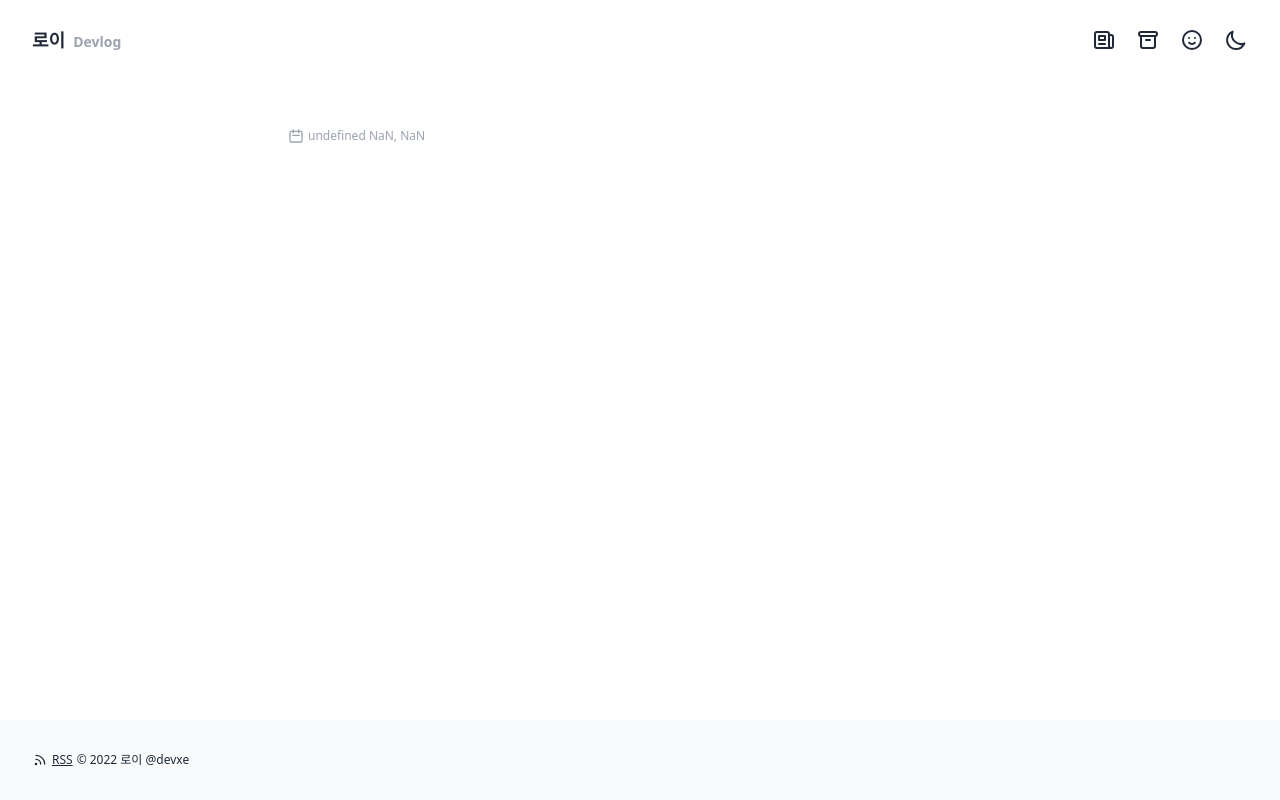
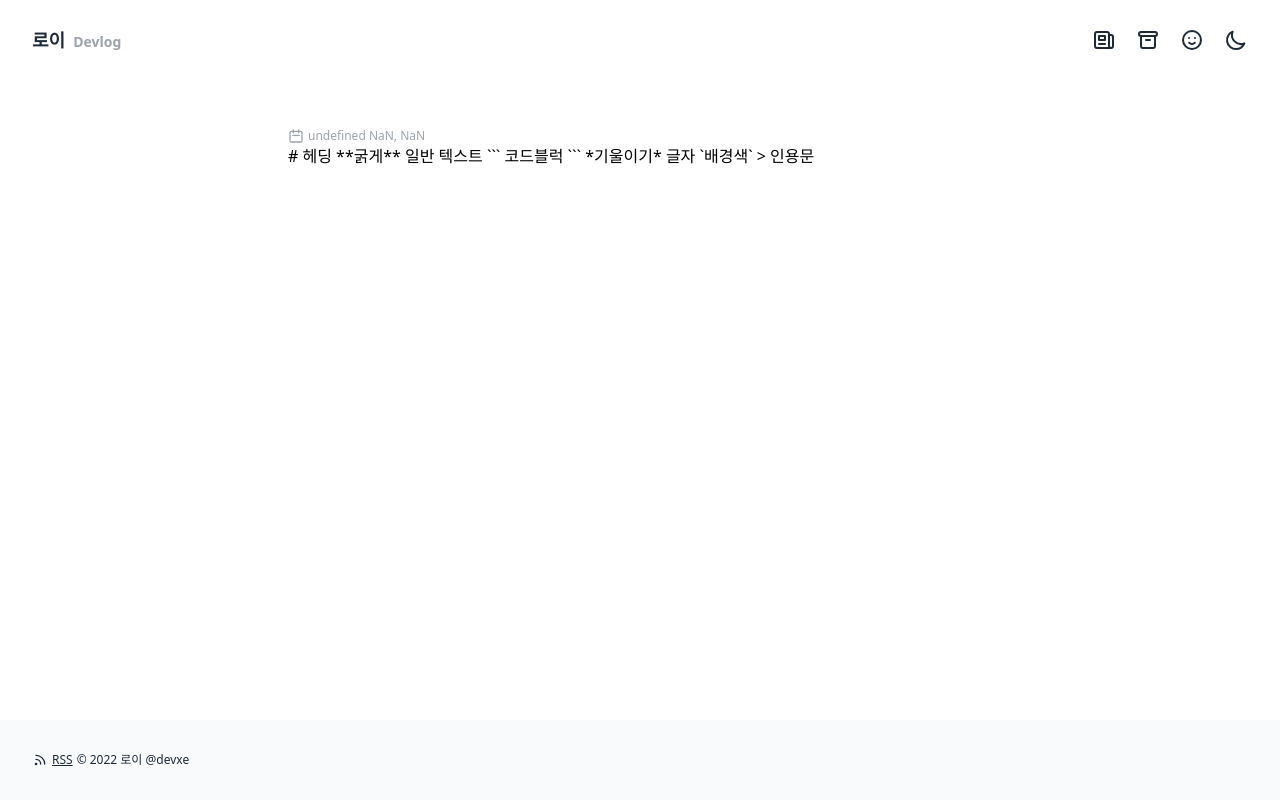
Before and after one commit to devxe/blog-tech, a Next.js app: page /post/1 in a window 1280 px wide. Built offline with nearby package versions, Linux system fonts and the light colour scheme.

Commit message:
🍀 Implement: react-markdown 적용

```diff
--- /dev/null
+++ b/components/MarkdownRenderer.tsx
@@ -0,0 +1,29 @@
+import ReactMarkdown from "react-markdown";
+
+const markdown = `
+ # 헤딩
+
+**굵게**
+
+일반 텍스트
+
+\`\`\`
+  코드블럭
+\`\`\`
+
+*기울이기*
+
+글자 \`배경색\`
+
+> 인용문
+`;
+
+const MarkdownRenderer = () => {
+  return (
+    <>
+      <div className="prose">{markdown}</div>
+    </>
+  );
+};
+
+export default MarkdownRenderer;
--- a/components/PostDetail.tsx
+++ b/components/PostDetail.tsx
@@ -4,6 +4,7 @@ import React from "react";
 import { useSelector } from "react-redux";
 import { monthDayYear } from "../lib/utils";
 import { RootState } from "../store";
+import MarkdownRenderer from "./MarkdownRenderer";
 
 const PostDetail: NextPage = () => {
   const router = useRouter();
@@ -40,6 +41,8 @@ const PostDetail: NextPage = () => {
         </svg>
         <span>{monthDayYear(date)}</span>
       </div>
+
+      <MarkdownRenderer />
       {/* <button className="flex felx-row items-center" onClick={handleBack}>
         <svg
           xmlns="http://www.w3.org/2000/svg"
--- a/package.json
+++ b/package.json
@@ -16,6 +16,7 @@
     "next": "12.1.4",
     "react": "18.0.0",
     "react-dom": "18.0.0",
+    "react-markdown": "^8.0.2",
     "react-redux": "^7.2.8",
     "redux": "^4.1.2",
     "redux-devtools-extension": "^2.13.9",
```
Also changed, not shown: 1 other file (tests, documents, lock files or other folders).
